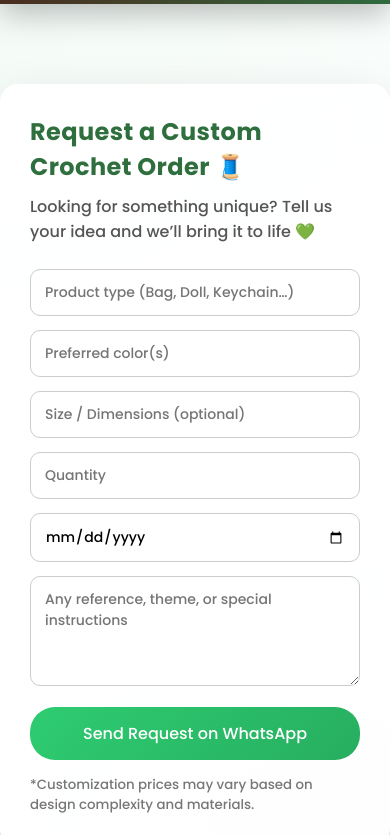
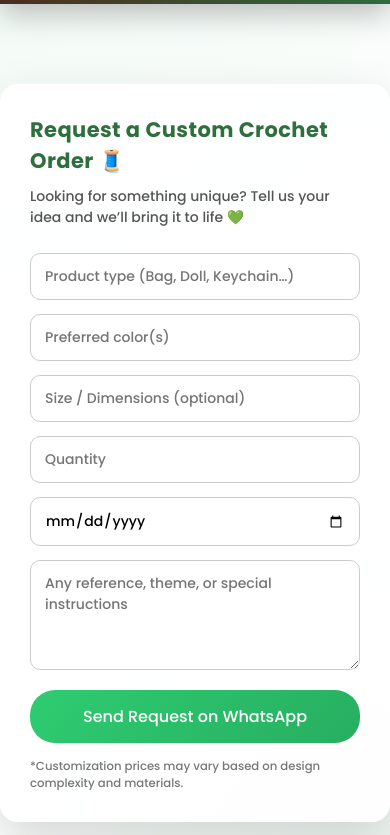
Before and after one commit to yarnea/yarneaaaa, a plain HTML site: page custom.html in a window 390 px wide. Shown: the part 71-906 px from the top of the page. Drawn offline with Linux system fonts and the light colour scheme.

Commit message:
Update style.css

```diff
--- a/style.css
+++ b/style.css
@@ -28,7 +28,9 @@ body {
     radial-gradient(circle at bottom right, #eef7f1 0%, transparent 45%),
     linear-gradient(180deg, #f8fcfa 0%, #ffffff 60%);
 
-  min-height: 100vh;
+min-height: 100svh;
+height: auto;
+
 }
 
 /* ================= HEADER ================= */
@@ -803,3 +805,30 @@ body.dark .product-card {
 body {
   animation: softFade .5s ease-in;
 }
+
+
+html, body {
+  width: 100%;
+  max-width: 100%;
+  overflow-x: hidden;
+  margin: 0;
+  padding: 0;
+}
+
+@media (max-width: 768px) {
+
+  body {
+    font-size: 14px;
+  }
+
+  .container,
+  .section,
+  .content {
+    width: 100%;
+    padding: 16px;
+  }
+
+  footer {
+    margin-bottom: 0;
+  }
+}
```
